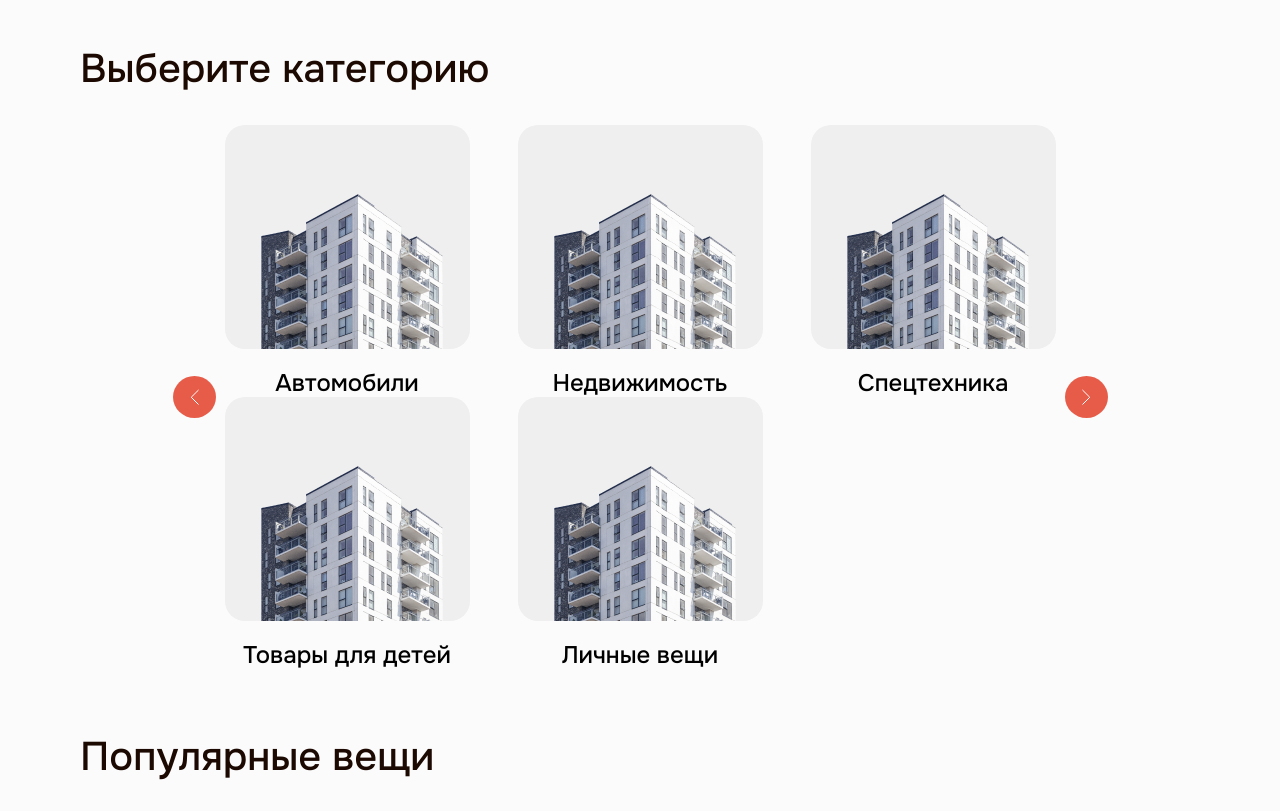
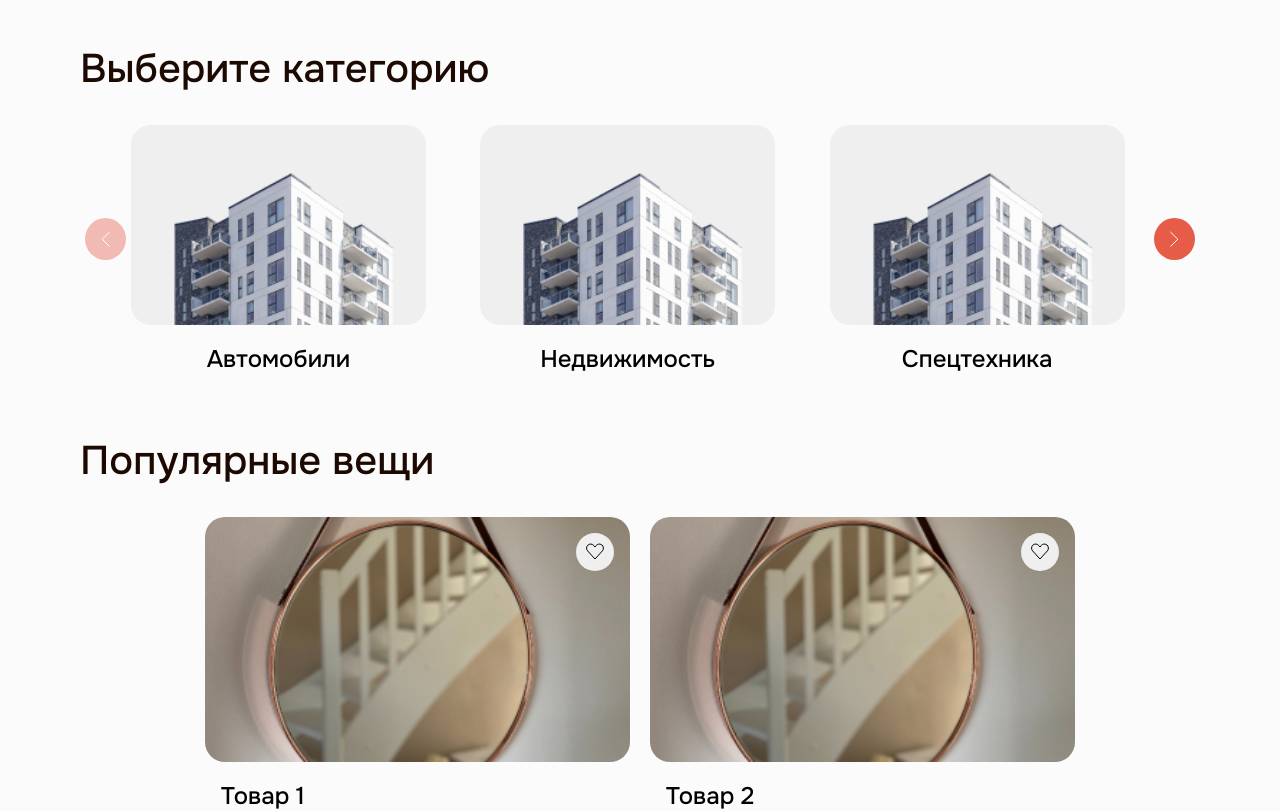
Before and after one commit to Valievx/lendme, a React (Vite) app in the folder frontend/: page / in a window 1280 px wide. Shown: the part 960-1771 px from the top of the page. Built offline with nearby package versions, Linux system fonts and the light colour scheme.

Commit message:
feat: realized slider for categories

```diff
--- a/frontend/package.json
+++ b/frontend/package.json
@@ -23,6 +23,7 @@
     "eslint-plugin-react-refresh": "^0.4.6",
     "sass": "^1.74.1",
     "sass-loader": "^14.1.1",
+    "swiper": "^11.1.1",
     "vite": "^5.2.0"
   }
 }
--- a/frontend/src/entities/Categories/ui/Categories.jsx
+++ b/frontend/src/entities/Categories/ui/Categories.jsx
@@ -1,21 +1,93 @@
-// import React from 'react';
+import React, { useState } from 'react';
+import { Swiper, SwiperSlide } from 'swiper/react';
+import { FreeMode } from 'swiper/modules';
+import 'swiper/css';
+import 'swiper/css/free-mode';
+
 import { cardItemsData } from '../../../shared/consts/cardItemsData';
 import { CardItem } from '../../../shared/ui/CardItem/CardItem';
 import { Button } from '../../../shared/ui/Button/Button';
 import './Categories.scss';
 
 export const Categories = () => {
+  const [statusBtnSlide, setStatusBtnSlide] = useState({
+    start: true,
+    end: false,
+  });
+  const swiper = React.useRef(null);
+
+  const handleDisBtn = () => {
+    if (swiper.current && swiper.current.swiper) {
+      setStatusBtnSlide({
+        start: swiper.current.swiper.isBeginning,
+        end: swiper.current.swiper.isEnd,
+      });
+    }
+  };
+
+  const changeSlideBtn = (side) => {
+    if (swiper.current && swiper.current.swiper) {
+      side === 'prev'
+        ? swiper.current.swiper.slidePrev()
+        : side === 'next'
+        ? swiper.current.swiper.slideNext()
+        : console.log('Слайд не найден');
+    }
+  };
+
   return (
     <section className="categories">
       <h2 className="categories__title">Выберите категорию</h2>
       <div className="categories__inner">
-        <Button className="button__coral button__coral_slider button__coral_slider-left" />
-        <ul className="categories__items">
+        <Button
+          className="button__coral button__coral_slider button__coral_slider-left"
+          onClick={() => changeSlideBtn('prev')}
+          disabled={statusBtnSlide.start}
+        />
+        <Swiper
+          // slidesPerView={5}
+          // spaceBetween={48}
+          onSlideChange={() => {
+            console.log('slide', statusBtnSlide);
+            handleDisBtn();
+          }}
+          tag="ul"
+          freeMode={true}
+          pagination={{
+            clickable: true,
+          }}
+          modules={[FreeMode]}
+          breakpoints={{
+            640: {
+              slidesPerView: 2,
+              spaceBetween: 20,
+            },
+            768: {
+              slidesPerView: 3,
+              spaceBetween: 30,
+            },
+            1624: {
+              slidesPerView: 5,
+              spaceBetween: 48,
+            },
+          }}
+          ref={swiper}
+          className="categories__items">
           {cardItemsData.map((item) => (
-            <CardItem key={item.id} src={item.src} text={item.text} className="categories__list" />
+            <SwiperSlide key={item.id} className="categories__items">
+              <CardItem
+                // key={item.id}
+                data={item}
+                className="cardItem__categories"
+              />
+            </SwiperSlide>
           ))}
-        </ul>
-        <Button className="button__coral button__coral_slider button__coral_slider-right" />
+        </Swiper>
+        <Button
+          className="button__coral button__coral_slider button__coral_slider-right"
+          onClick={() => changeSlideBtn('next')}
+          disabled={statusBtnSlide.end}
+        />
       </div>
     </section>
   );
--- a/frontend/src/entities/Categories/ui/Categories.scss
+++ b/frontend/src/entities/Categories/ui/Categories.scss
@@ -2,24 +2,16 @@
   display: flex;
   flex-direction: column;
   padding: 0 $padding-lr;
+
   &__title {
     @include suptitle-page;
   }
   &__inner {
     @include flex-row-center;
     justify-content: center;
-    column-gap: 9px;
   }
   &__items {
     max-width: 100%;
-    display: grid;
-    grid-template-columns: repeat(auto-fit, minmax(200px, 245px));
-    grid-template-rows: 1fr;
-    justify-content: center;
-    column-gap: 48px;
     @include mp-null;
   }
-  &__list {
-    @include mp-null-list;
-  }
 }
--- a/frontend/src/shared/consts/cardItemsData.js
+++ b/frontend/src/shared/consts/cardItemsData.js
@@ -26,4 +26,29 @@
     src: img,
     text: 'Личные вещи'
   },
+  {
+    id: 6,
+    src: img,
+    text: 'Личные вещи'
+  },
+  {
+    id: 7,
+    src: img,
+    text: 'Личные вещи'
+  },
+  {
+    id: 8,
+    src: img,
+    text: 'Личные вещи'
+  },
+  {
+    id: 9,
+    src: img,
+    text: 'Личные вещи'
+  },
+  {
+    id: 10,
+    src: img,
+    text: 'Личные вещи'
+  },
 ];
--- a/frontend/src/shared/ui/Button/Button.scss
+++ b/frontend/src/shared/ui/Button/Button.scss
@@ -40,7 +40,9 @@
       border-radius: 50%;
       background-repeat: no-repeat;
       background-position: center;
-      padding: 0;
+      padding: 20px;
+      // выровнено чтобы визуально по центру было
+      margin: 0 5px 20px;
       &-left {
         background-image: url('./icons/left-icon.svg');
       }
@@ -49,6 +51,7 @@
       }
     }
     &:disabled {
+      pointer-events: none;
       background-color: $light-coral;
     }
     &:active {
--- a/frontend/src/shared/ui/CardItem/CardItem.jsx
+++ b/frontend/src/shared/ui/CardItem/CardItem.jsx
@@ -1,12 +1,12 @@
 // import React from 'react';
 import './CardItem.scss';
 export const CardItem = (props) => {
-  const { className, src, text } = props;
+  const { className, data } = props;
 
   return (
-    <li className={`cartItem ${className}`}>
-      <img className="cartItem__img" src={src} alt={text} />
-     <p className="cartItem__text">{text}</p>
+    <li className={`cardItem ${className}`}>
+      <img className="cardItem__img" src={data.src} alt={data.text} />
+     <p className="cardItem__text">{data.text}</p>
     </li>
   );
 };
--- a/frontend/src/shared/ui/CardItem/CardItem.scss
+++ b/frontend/src/shared/ui/CardItem/CardItem.scss
@@ -1,10 +1,9 @@
-.cartItem {
+.cardItem {
   width: 100%;
   @include mp-null-list;
   &__img {
     width: 100%;
     border-radius: $border-radius-m;
-    background-color: $gray;
     margin-bottom: 16px;
     object-fit: cover;
     object-position: center;
@@ -14,6 +13,13 @@
     @include mp-null;
   }
 
+  &__categories {
+    max-width: 295px;
+    img {
+      height: 200px;
+      background-color: $gray;
+    }
+  }
   &__product {
     img {
       height: 245px;
--- a/frontend/src/shared/ui/Input/Input.jsx
+++ b/frontend/src/shared/ui/Input/Input.jsx
@@ -16,6 +16,7 @@
       type={inputType}
       name={inputName}
       value={inputValue || ''}
+      onChange={()=>{}}
       {...otherProps}
     />
   );
--- a/frontend/src/widgets/CardProduct/CardProduct.jsx
+++ b/frontend/src/widgets/CardProduct/CardProduct.jsx
@@ -9,7 +9,7 @@
 
   return (
     <div className="cardProduct">
-      <CardItem  className="cartItem__product" text={data.text} src={data.src} />
+      <CardItem  className="cardItem__product" data={data} />
       <div className="cardProduct__description">
         <div className="cardProduct__text-box">
           <p className="cardProduct__category">{data.category}</p>
--- a/frontend/src/widgets/CardProduct/CardProduct.scss
+++ b/frontend/src/widgets/CardProduct/CardProduct.scss
@@ -1,4 +1,5 @@
 .cardProduct {
+  position: relative;
   display: flex;
   align-items: start;
   flex-direction: column;
```
Also changed, not shown: 1 other file (tests, documents, lock files or other folders).
